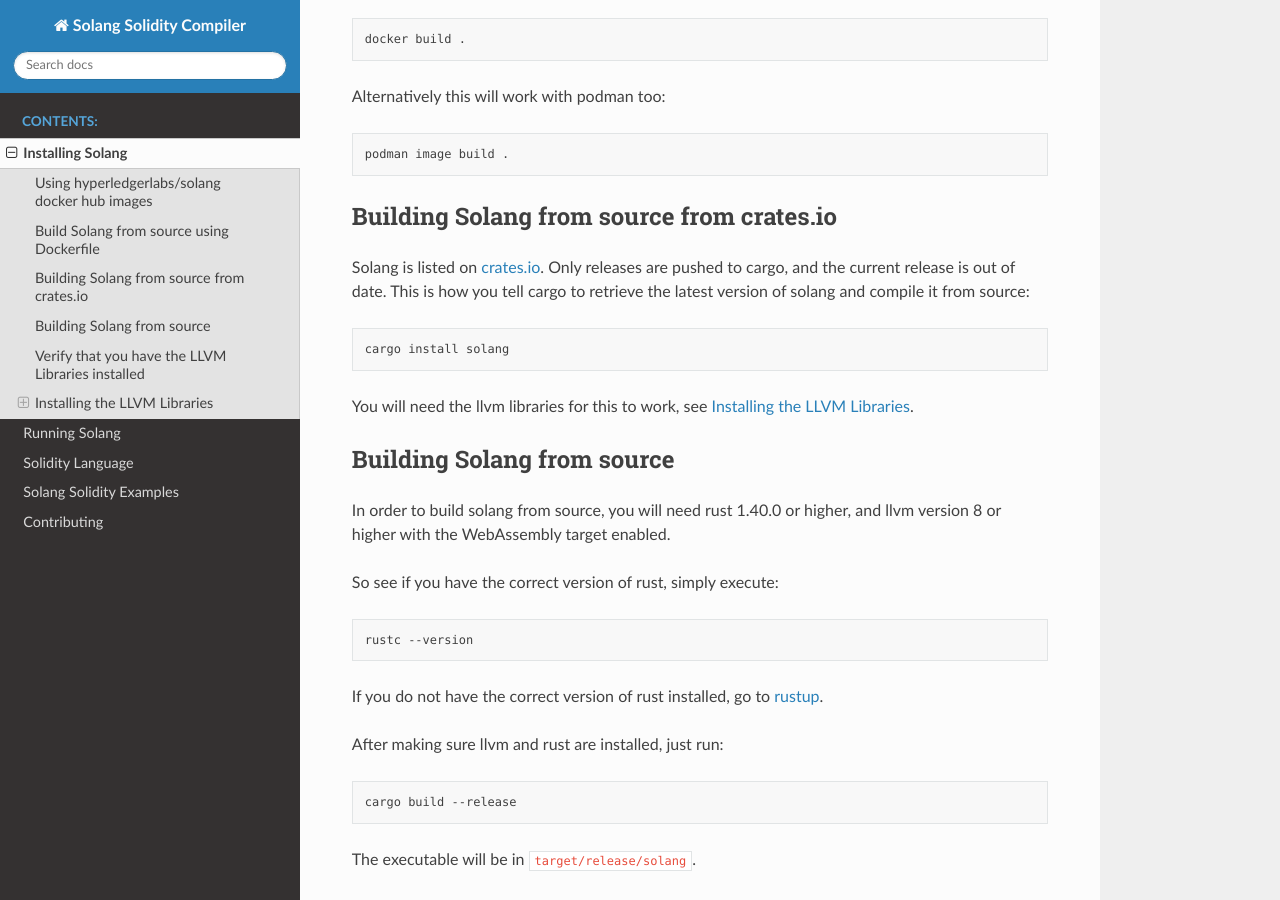
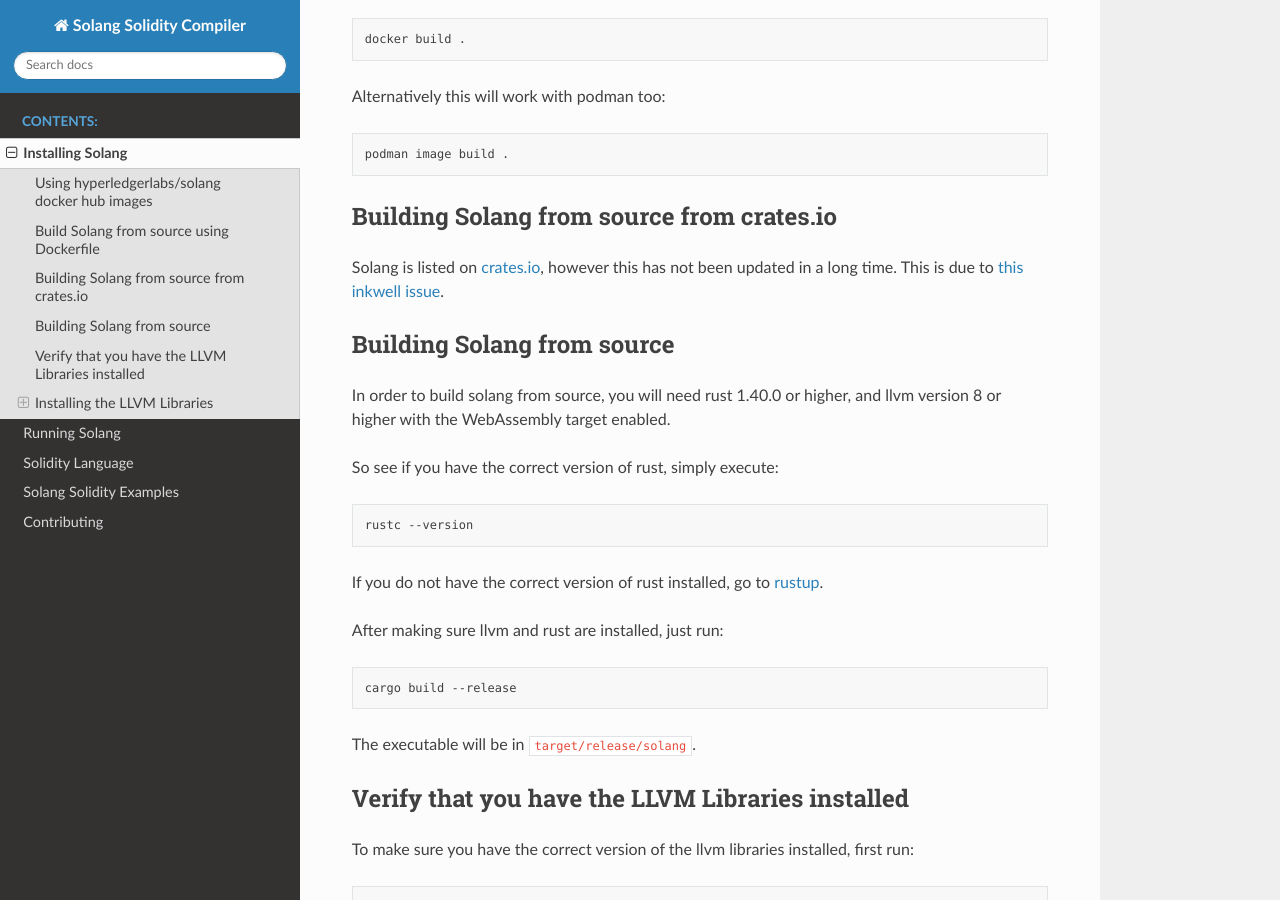
Before and after one commit to hyperledger-solang/solang, a Sphinx documentation site: the page built from docs/installing.rst, in a window 1280 px wide and 900 px high, scrolled down 815 px. Built offline with Sphinx 7.4.7 and the Read the Docs theme 2.0.0, drawn with Linux system fonts in a browser that asks for light colours.

Commit message:
Improve wording
Signed-off-by: Sean Young <sean@mess.org>

```diff
--- a/docs/installing.rst
+++ b/docs/installing.rst
@@ -48,17 +48,9 @@
 Building Solang from source from crates.io
 ------------------------------------------
 
-Solang is listed on `crates.io <https://crates.io/crates/solang>`_. Only
-releases are pushed to cargo, and the current release is out of date. This is
-how you tell cargo to retrieve the latest version of solang and compile it
-from source:
-
-.. code-block:: bash
-
-	cargo install solang
-
-You will need the llvm libraries for this to work, see
-`Installing the LLVM Libraries`_.
+Solang is listed on `crates.io <https://crates.io/crates/solang>`_, however
+this has not been updated in a long time. This is due to
+`this inkwell issue <https://github.com/TheDan64/inkwell/issues/154>`_.
 
 Building Solang from source
 ---------------------------
--- a/docs/running.rst
+++ b/docs/running.rst
@@ -6,7 +6,7 @@
 wasm file which is ready for deployment on a chain, and an abi file.
 
 Three targets are supported right now:
-`Ethereum ewasm <https://github.com/ewasm/design>`_,  and
+`Ethereum ewasm <https://github.com/ewasm/design>`_,
 `Parity Substrate <https://substrate.dev/>`_, and
 `Sawtooth Sabre <https://github.com/hyperledger/sawtooth-sabre>`_.
 
```
